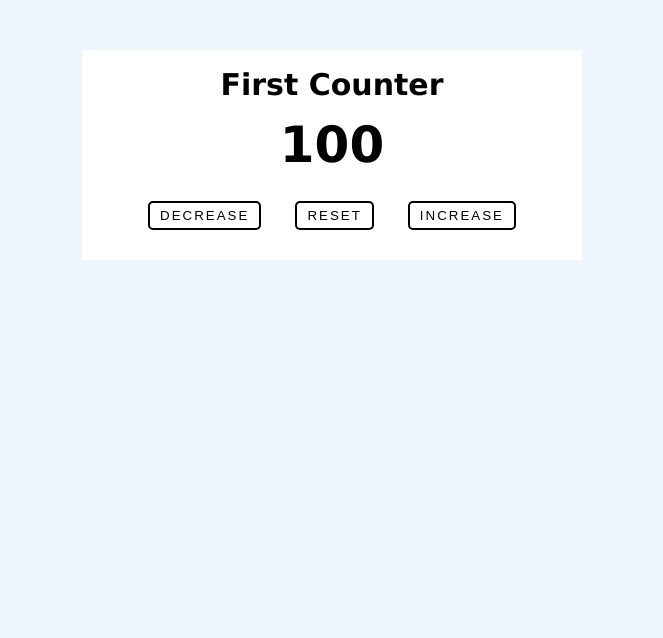
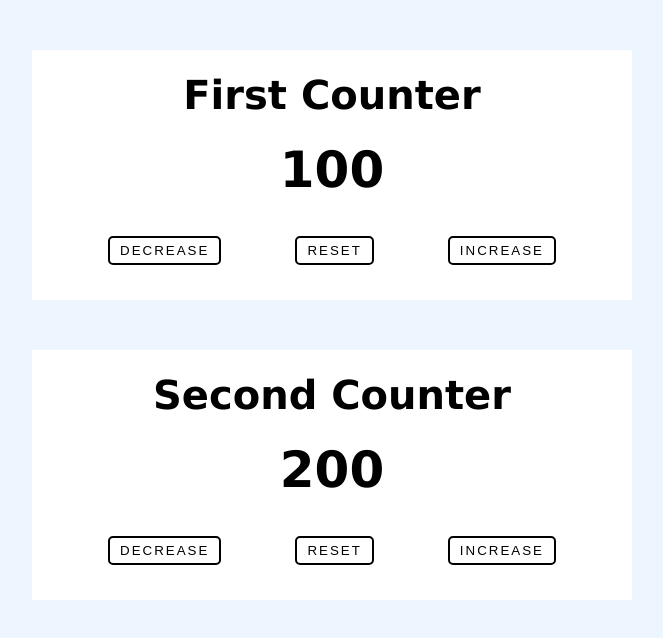
Before and after one commit to JiunJieLin/JS-Counter, a plain HTML site: page index.html in a window 1280 px wide. Shown: the whole page, without its empty margins (308-971 px from the left). Drawn offline with Linux system fonts and the light colour scheme.

Commit message:
second counter

```diff
--- a/index.html
+++ b/index.html
@@ -16,6 +16,15 @@
         ><button id="btn-increase">INCREASE</button>
       </div>
     </div>
+    <div class="content">
+      <h1>Second Counter</h1>
+      <p class="num">200</p>
+      <div class="btn">
+        <button id="btn-decrease">DECREASE</button
+        ><button id="btn-reset">RESET</button
+        ><button id="btn-increase">INCREASE</button>
+      </div>
+    </div>
   </body>
   <script src="script.js"></script>
 </html>
--- a/script.js
+++ b/script.js
@@ -2,6 +2,7 @@
 const decrease = document.getElementById("btn-decrease");
 const reset = document.getElementById("btn-reset");
 const increase = document.getElementById("btn-increase");
+
 const num = document.querySelector(".num");
 
 let count = 100;
--- a/style.css
+++ b/style.css
@@ -141,6 +141,7 @@ body {
   display: flex;
   align-items: center;
   justify-content: center;
+  flex-direction: column;
   font-family: "Lucida Sans", "Lucida Sans Regular", "Lucida Grande",
     "Lucida Sans Unicode", Geneva, Verdana, sans-serif;
   background-color: #edf5fe;
@@ -150,9 +151,10 @@ body {
   flex-direction: column;
   align-items: center;
   margin-top: 50px;
-  width: 500px;
+  width: 600px;
+  height: 250px;
   justify-content: space-around;
-  font-size: 30px;
+  font-size: 40px;
   padding: 20px;
   background-color: white;
 }
```
